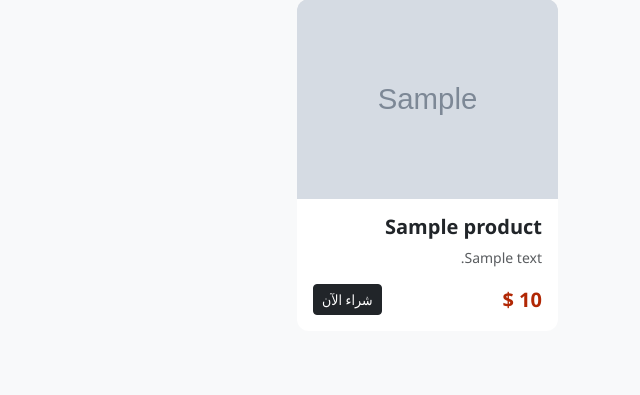
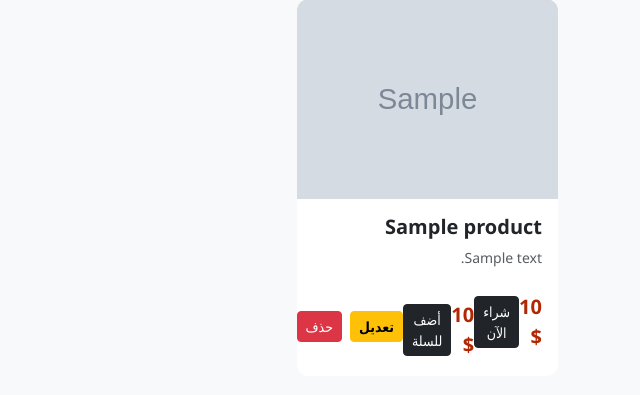
Before and after one commit to fbfdj01-alt/amazon-clone, a Django app: template shop/templates/shop/product_list.html in a window 1280 px wide. Shown: the part 87-482 px from the top of the page, without its empty margins (640-1280 px from the left). Run offline with Django 5.2, Linux system fonts and the light colour scheme; the template is opened without the code that fills it: most values are stand-ins (such as "Sample title", 1, 10 or a date in 2020); grey boxes marked "Sample" are stand-in pictures.

Commit message:
إضافة أزرار التعديل والحذف

```diff
--- a/shop/templates/shop/product_list.html
+++ b/shop/templates/shop/product_list.html
@@ -37,6 +37,13 @@
                         <div class="d-flex justify-content-between align-items-center mt-3">
                             <span class="price-tag">{{ product.price }} $</span>
                             <button class="btn btn-sm btn-dark">شراء الآن</button>
+<div class="d-flex justify-content-between align-items-center mt-3">
+    <span class="price-tag">{{ product.price }} $</span>
+    <button class="btn btn-sm btn-dark">أضف للسلة</button>
+</div> <div class="mt-2 d-flex gap-2">
+    <a href="{% url 'edit_product' product.pk %}" class="btn btn-sm btn-warning fw-bold" style="flex: 1;">تعديل</a>
+    <a href="{% url 'delete_product' product.pk %}" class="btn btn-sm btn-danger" style="flex: 1;" onclick="return confirm('هل أنت متأكد؟')">حذف</a>
+</div>
                         </div>
                     </div>
                 </div>
```
Also changed, not shown: shop/urls.py (added, +9 -0 lines), shop/views.py (+15 -1 lines).
